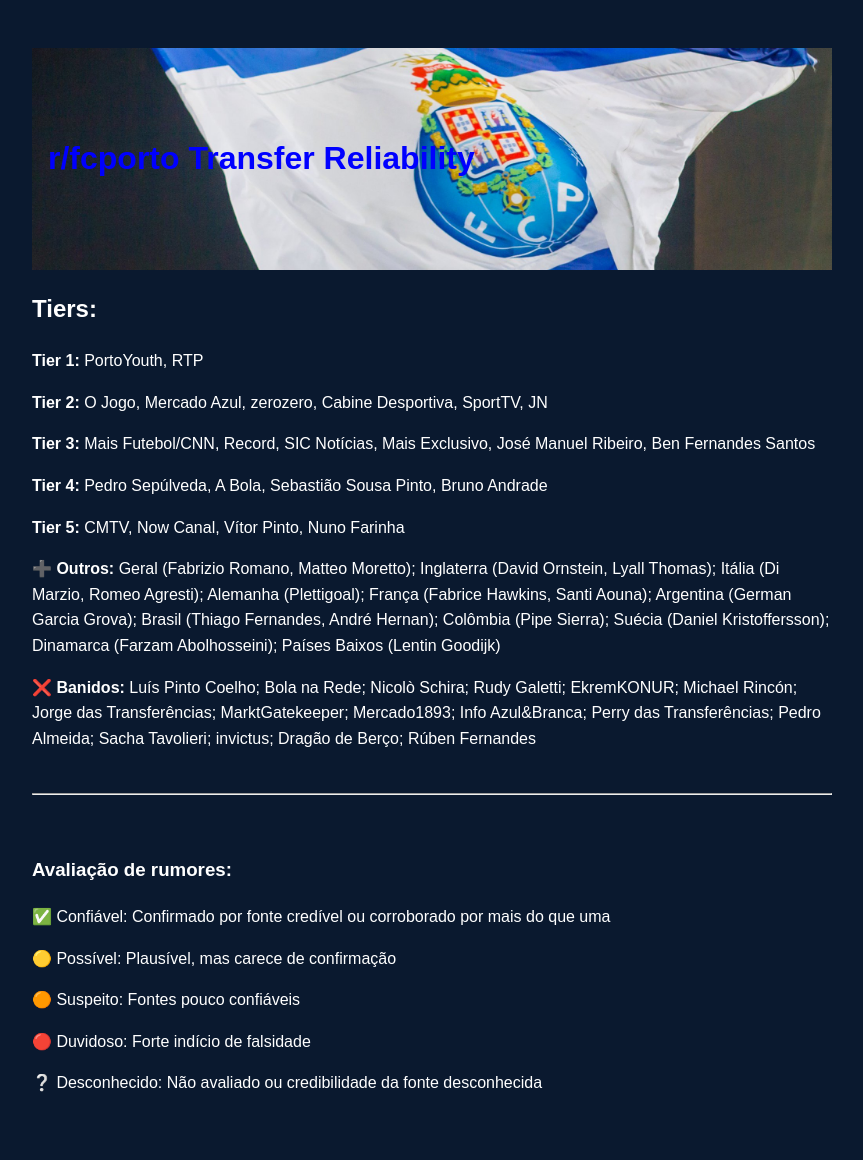
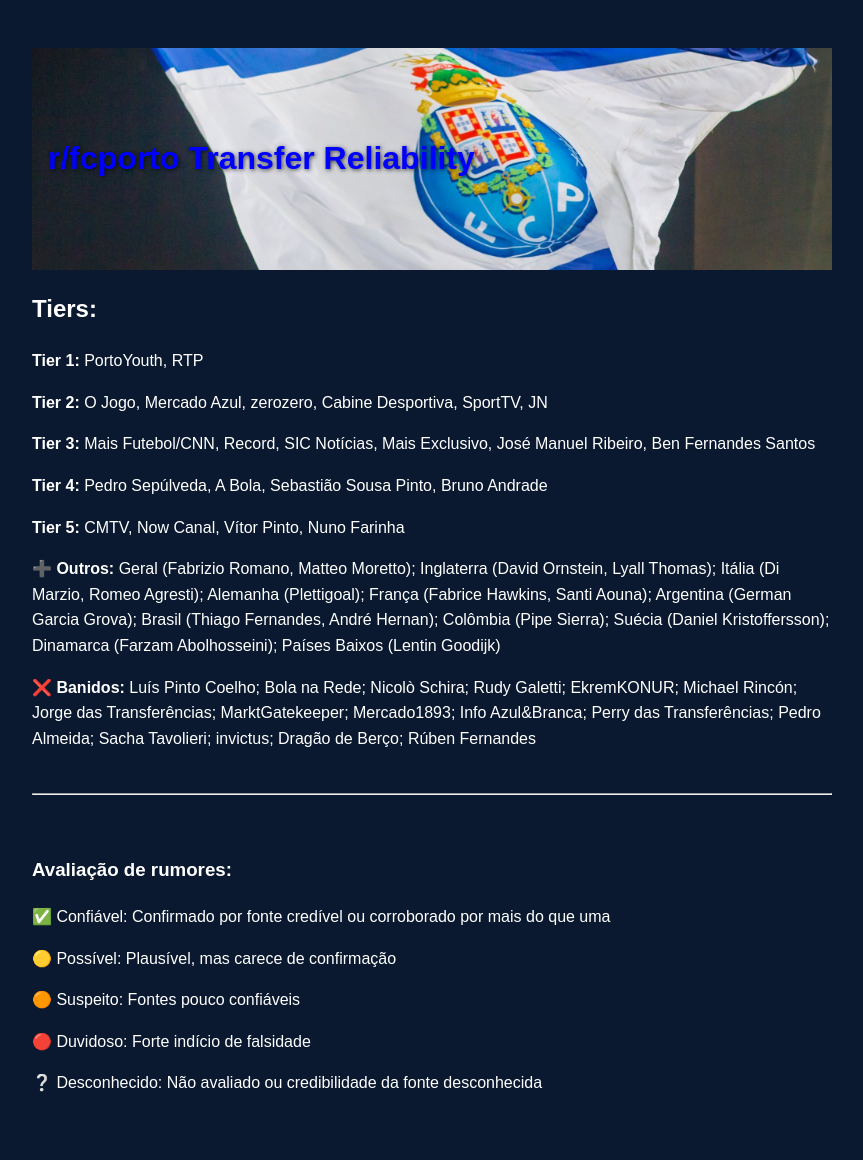
Before and after one commit to Azrial1739/teste-transfer, a Jekyll site: the page built from index.md, in a window 1280 px wide. Shown: the whole page, without its empty margins (208-1071 px from the left). Built offline with Jekyll 4.4.1, drawn with Linux system fonts in a browser that asks for light colours.

Commit message:
Update default.html

```diff
--- a/_layouts/default.html
+++ b/_layouts/default.html
@@ -22,7 +22,7 @@
   background-position: center 35%;
   padding: 4rem 1rem;
   text-align: bottom 20%;
-  text-shadow: none;
+  text-shadow: 1px 1px 4px rgba(0,0,0,0.7);
 }
 
 .banner h1 {
@@ -33,8 +33,10 @@
 </head>
 <body>
   <header class="banner">
+  <div class="banner-text">
     <h1>{{ page.title | default: site.title }}</h1>
-  </header>
+  </div>
+</header>
 
   <main>
     {{ content }}
```
